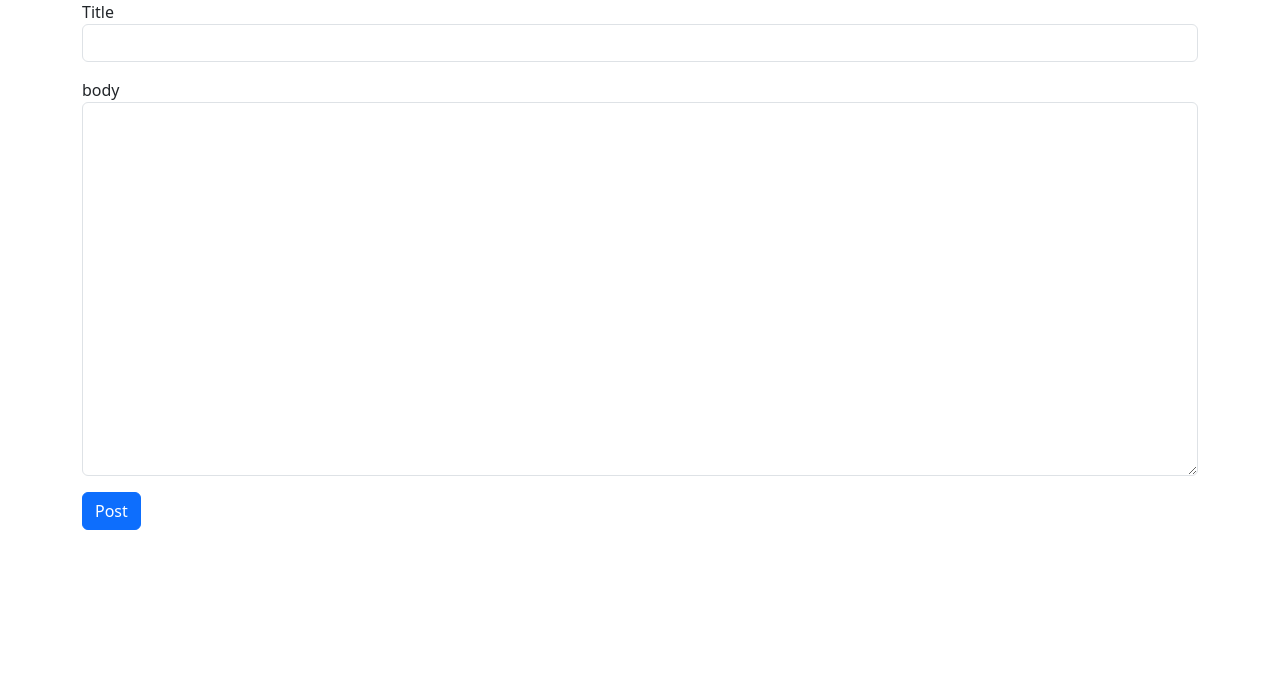
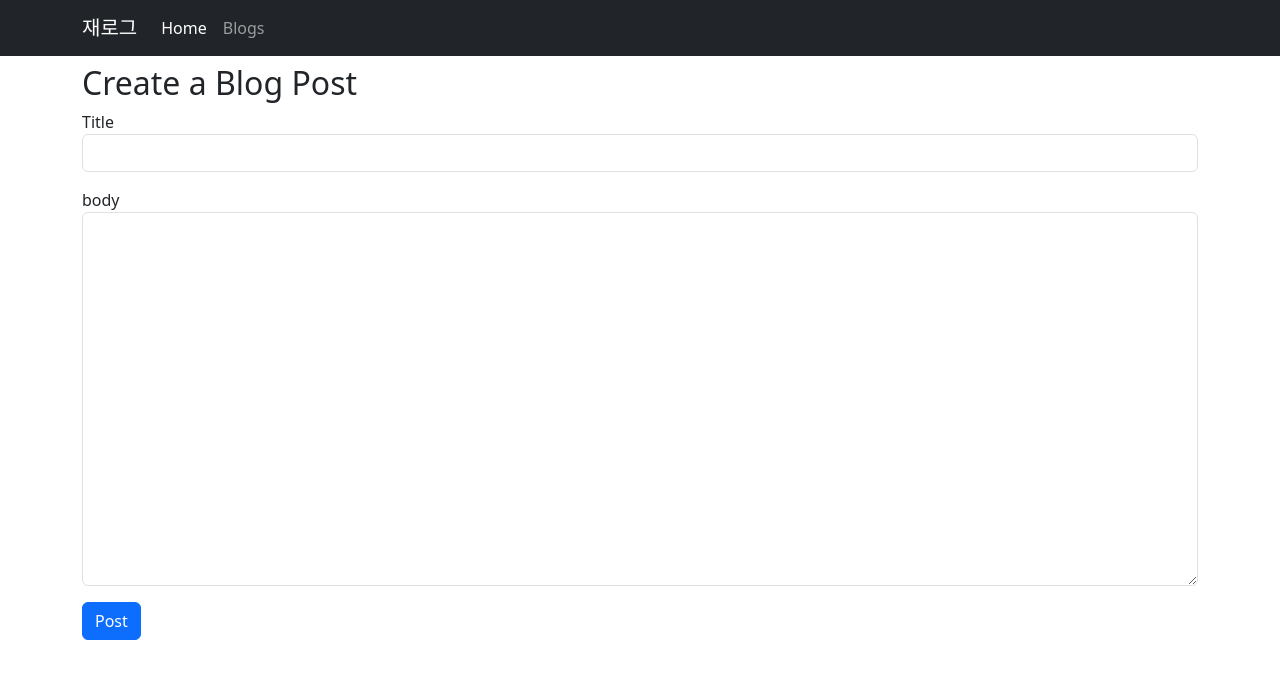
Before and after one commit to bjy6439/toyProject2, a React (Create React App) app: page /blogs in a window 1280 px wide. Shown: the top 678 px of the page. Built offline with nearby package versions, Linux system fonts and the light colour scheme.

Commit message:
Add : 컴포넌트 분리 및 nav바 구현

```diff
--- a/package.json
+++ b/package.json
@@ -14,6 +14,7 @@
     "json-server": "^0.17.3",
     "react": "^18.2.0",
     "react-dom": "^18.2.0",
+    "react-router-dom": "^6.10.0",
     "react-scripts": "5.0.1",
     "styled-components": "^5.3.9",
     "typescript": "^4.9.5",
--- a/src/App.css
+++ /dev/null
@@ -1,38 +0,0 @@
-.App {
-  text-align: center;
-}
-
-.App-logo {
-  height: 40vmin;
-  pointer-events: none;
-}
-
-@media (prefers-reduced-motion: no-preference) {
-  .App-logo {
-    animation: App-logo-spin infinite 20s linear;
-  }
-}
-
-.App-header {
-  background-color: #282c34;
-  min-height: 100vh;
-  display: flex;
-  flex-direction: column;
-  align-items: center;
-  justify-content: center;
-  font-size: calc(10px + 2vmin);
-  color: white;
-}
-
-.App-link {
-  color: #61dafb;
-}
-
-@keyframes App-logo-spin {
-  from {
-    transform: rotate(0deg);
-  }
-  to {
-    transform: rotate(360deg);
-  }
-}
--- a/src/App.tsx
+++ b/src/Blogs/Blogs.tsx
@@ -1,8 +1,7 @@
 import axios from "axios";
-import { useState } from "react";
-import "./App.css";
+import React, { useState } from "react";
 
-function App() {
+const Blogs = () => {
   const [title, setTitle] = useState<string>("");
   const [body, setBody] = useState<string>("");
 
@@ -15,6 +14,7 @@ function App() {
 
   return (
     <div className="container">
+      <h2 className="mt-2">Create a Blog Post</h2>
       <div className="mb-3">
         <label className="form-lable ">Title</label>
         <input
@@ -42,6 +42,6 @@ function App() {
       </button>
     </div>
   );
-}
+};
 
-export default App;
+export default Blogs;
--- /dev/null
+++ b/src/Components/Nav.tsx
@@ -0,0 +1,41 @@
+import React from "react";
+import { Link } from "react-router-dom";
+
+const Nav = () => {
+  return (
+    <nav className="navbar bg-dark navbar-dark navbar-expand-lg">
+      <div className="container">
+        <Link className="navbar-brand" to="/">
+          재로그
+        </Link>
+        <button
+          className="navbar-toggler"
+          type="button"
+          data-bs-toggle="collapse"
+          data-bs-target="#navbarNav"
+          aria-controls="navbarNav"
+          aria-expanded="false"
+          aria-label="Toggle navigation"
+        >
+          <span className="navbar-toggler-icon"></span>
+        </button>
+        <div className="collapse navbar-collapse" id="navbarNav">
+          <ul className="navbar-nav">
+            <li className="nav-item">
+              <Link className="nav-link active" aria-current="page" to="/">
+                Home
+              </Link>
+            </li>
+            <li className="nav-item">
+              <Link className="nav-link" to="/blogs">
+                Blogs
+              </Link>
+            </li>
+          </ul>
+        </div>
+      </div>
+    </nav>
+  );
+};
+
+export default Nav;
--- /dev/null
+++ b/src/Main/Main.tsx
@@ -0,0 +1,7 @@
+import React from "react";
+
+const Main = () => {
+  return <div>asddasjfklasm!!!</div>;
+};
+
+export default Main;
--- /dev/null
+++ b/src/Router.tsx
@@ -0,0 +1,18 @@
+import { BrowserRouter, Routes, Route } from "react-router-dom";
+import Blogs from "./Blogs/Blogs";
+import Nav from "./Components/Nav";
+import Main from "./Main/Main";
+
+const Router = () => {
+  return (
+    <BrowserRouter>
+      <Nav />
+      <Routes>
+        <Route path="/" element={<Main />} />
+        <Route path="/blogs" element={<Blogs />} />
+      </Routes>
+    </BrowserRouter>
+  );
+};
+
+export default Router;
--- a/src/index.tsx
+++ b/src/index.tsx
@@ -1,18 +1,15 @@
 import React from "react";
 import ReactDOM from "react-dom/client";
-import App from "./App";
 import reportWebVitals from "./reportWebVitals";
+import Router from "./Router";
 
 const root = ReactDOM.createRoot(
   document.getElementById("root") as HTMLElement
 );
 root.render(
   <React.StrictMode>
-    <App />
+    <Router />
   </React.StrictMode>
 );
 
-// If you want to start measuring performance in your app, pass a function
-// to log results (for example: reportWebVitals(console.log))
-// or send to an analytics endpoint. Learn more: https://bit.ly/CRA-vitals
 reportWebVitals();
```
Also changed, not shown: src/index.css (added), 2 other files (tests, documents, lock files or other folders).
